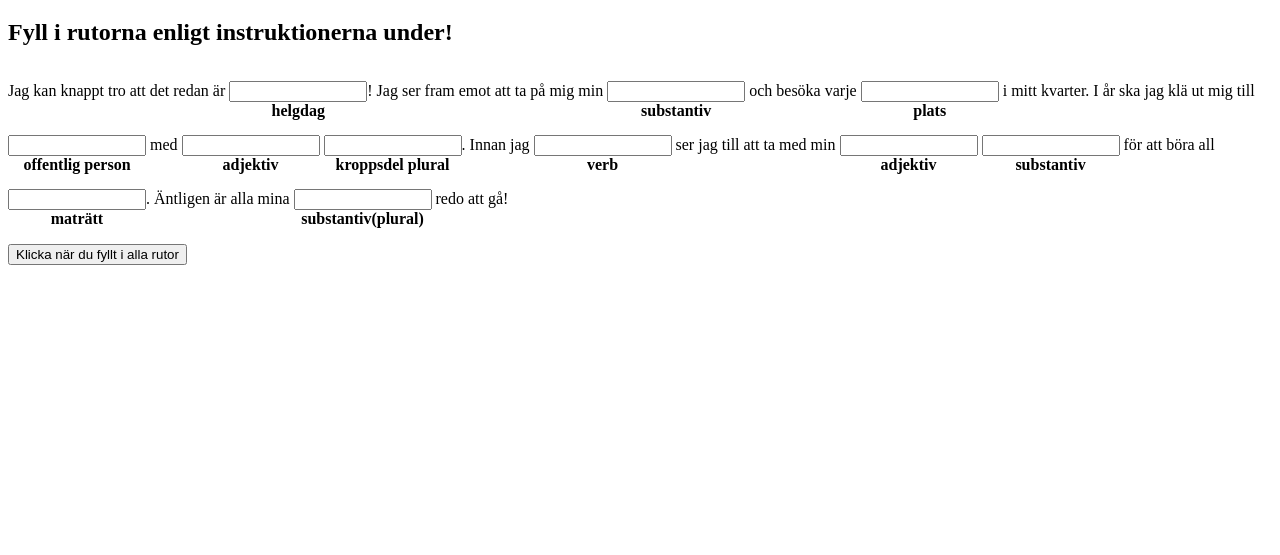
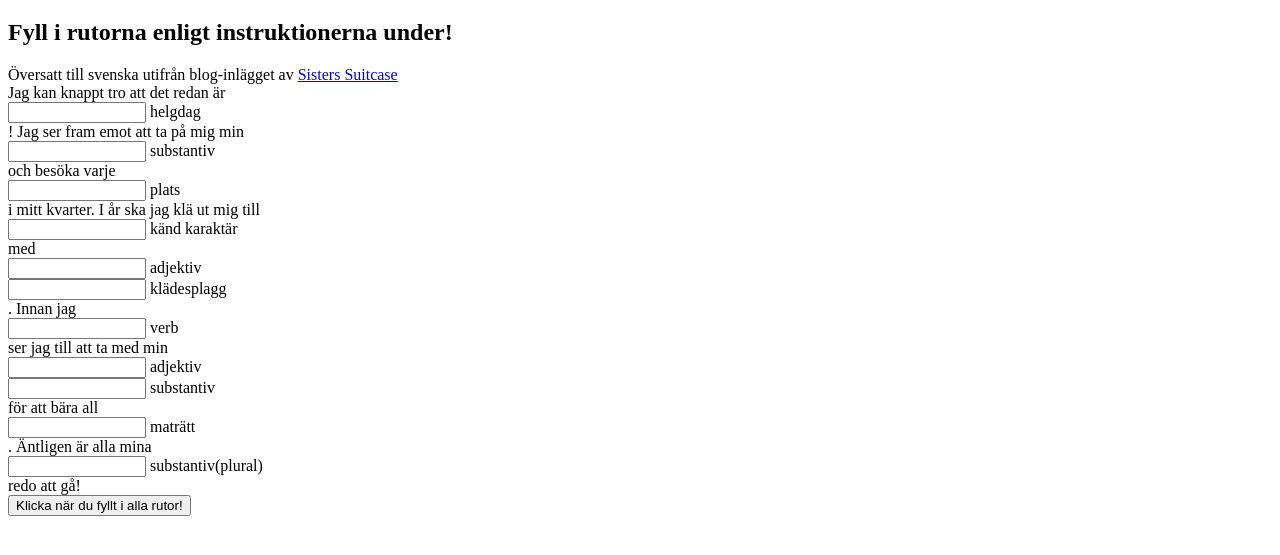
Before and after one commit to EmilNilsson12/Mad-Libs, a plain HTML site: page index.html in a window 1280 px wide. Shown: the part 61-616 px from the top of the page. Drawn offline with Linux system fonts and the light colour scheme.

Commit message:
Refactor index.html, added link to source of content. Added spans and divs.

```diff
--- a/index.html
+++ b/index.html
@@ -1,5 +1,6 @@
 <!DOCTYPE html>
 <html>
+
 <head>
     <meta charset='utf-8'>
     <meta http-equiv='X-UA-Compatible' content='IE=edge'>
@@ -7,21 +8,61 @@
     <meta name='viewport' content='width=device-width, initial-scale=1'>
     <link rel="stylesheet" href="style.css">
 </head>
+
 <body>
     <h1>Mad Libs - Halloween</h1>
     <h2>Fyll i rutorna enligt instruktionerna under!</h2>
-    <p>
-        Jag kan knappt tro att det redan är <span><input type="text"><span>helgdag</span></span>!
-        Jag ser fram emot att ta på mig min <span><input type="text"><span>substantiv</span></span> och besöka varje <span><input type="text"><span>plats</span></span> i mitt kvarter.
-        I år ska jag klä ut mig till <span><input type="text"><span>offentlig person</span></span> med <span><input type="text"><span>adjektiv</span></span> <span><input type="text"><span>kroppsdel plural</span></span>.
-        Innan jag <span><input type="text"><span>verb</span></span> ser jag till att ta med min <span><input type="text"><span>adjektiv</span></span> <span><input type="text"><span>substantiv</span></span> för att böra all <span><input type="text"><span>maträtt</span></span>.
-        Äntligen är alla mina <span><input type="text"><span>substantiv(plural)</span></span> redo att gå!
-    </p>
-
-    <button>
-        Klicka när du fyllt i alla rutor
-    </button>
+    Översatt till svenska utifrån blog-inlägget av <a href="https://www.sisterssuitcaseblog.com/halloween-mad-libs-printable/" target="_blank">Sisters Suitcase</a>
+    <form>
+        <span>Jag kan knappt tro att det redan är</span>
+        <div>
+            <input name="helgdag" type="text" required>
+            <label for="helgdag">helgdag</label>
+        </div><span>! Jag ser fram emot att ta på mig min </span>
+        <div>
+            <input name="substantiv" type="text" required>
+            <label for="substantiv">substantiv</label>
+        </div><span> och besöka varje</span>
+        <div>
+            <input name="plats" type="text" required>
+            <label for="plats">plats</label>
+        </div><span> i mitt kvarter. I år ska jag klä ut mig till </span>
+        <div>
+            <input name="offentlig-person" type="text" required>
+            <label for="offentlig-person">känd karaktär</label>
+        </div><span> med </span>
+        <div>
+            <input name="adjektiv" type="text" required>
+            <label for="adjektiv">adjektiv</label>
+        </div>
+        <div>
+            <input name="klädesplagg" type="text" required>
+            <label for="klädesplagg">klädesplagg</label>
+        </div><span>. Innan jag</span>
+        <div>
+            <input name="verb" type="text" required>
+            <label for="verb">verb</label>
+        </div><span> ser jag till att ta med min</span>
+        <div>
+            <input name="adjektiv" type="text" required>
+            <label for="adjektiv">adjektiv</label>
+        </div>
+        <div><input name="substantiv" type="text" required>
+            <label for="substantiv">substantiv</label>
+        </div><span> för att bära all</span>
+        <div>
+            <input name="maträtt" type="text" required>
+            <label for="maträtt">maträtt</label>
+        </div><span>. Äntligen är alla mina</span>
+        <div>
+            <input name="substantiv(plural)" type="text" required>
+            <label for="substantiv(plural)">substantiv(plural)</label>
+        </div> <span> redo att gå!</span>
+        <br>
+    </form>
+    <button id="sbmtBtn">Klicka när du fyllt i alla rutor!</button>
 
     <script src='script.js'></script>
 </body>
+
 </html>
```
